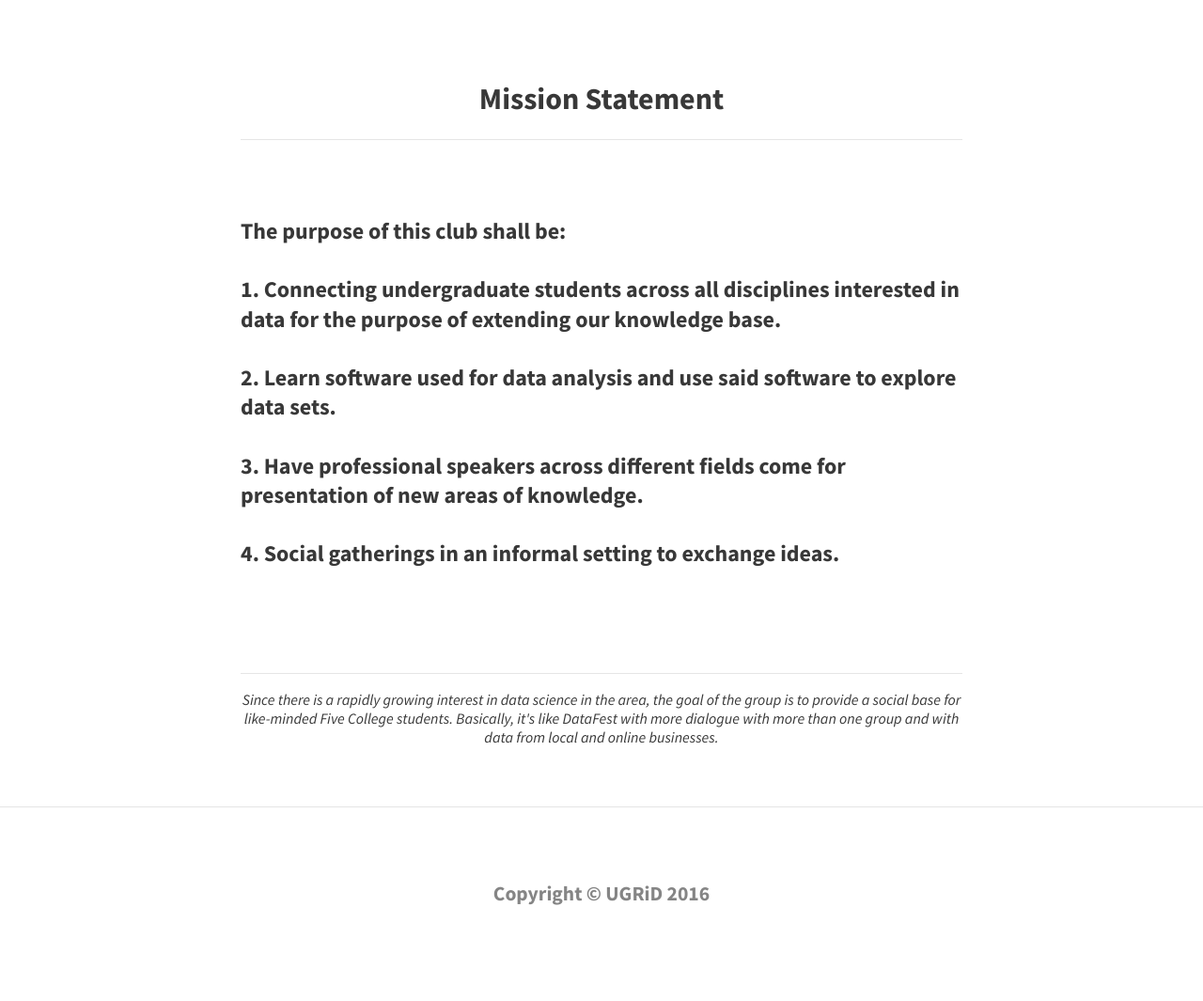
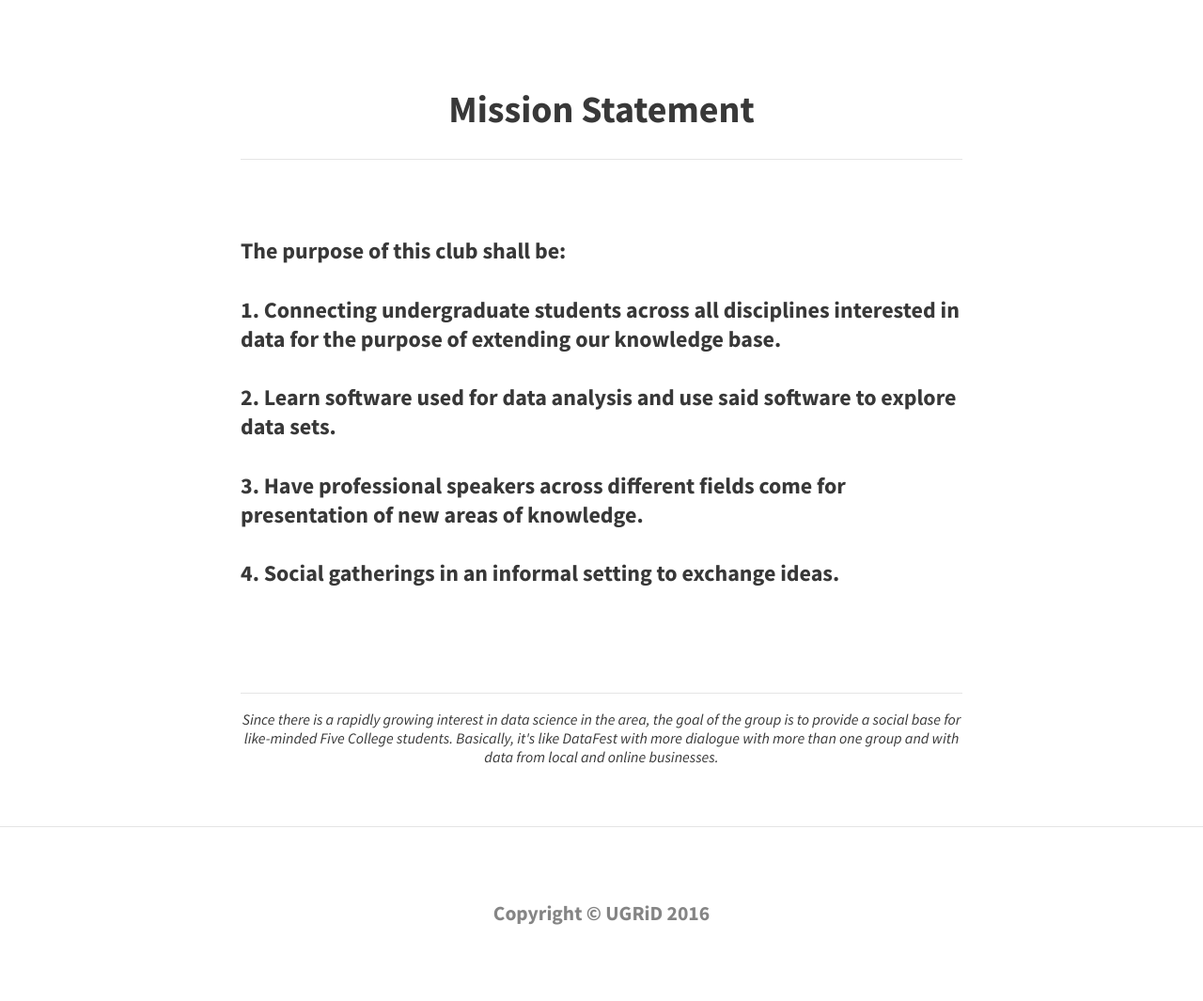
Before and after one commit to sketchplatform/ugriders.github.io, a Jekyll site: the page built from about.md, in a window 1280 px wide. Shown: the part 371-1436 px from the top of the page at 94% size. Built offline with Jekyll 4.4.1, drawn with Linux system fonts in a browser that asks for light colours; nearby versions of some CDN libraries; before the commit the page ends 1415 px from its top, so only the background shows below that.

Commit message:
Update about.md

```diff
--- a/about.md
+++ b/about.md
@@ -6,9 +6,9 @@ feature-img: "img/landscape4.jpeg"
 ---
 
 
-<center><h2>
+<center><h1>
 Mission Statement
-</h2></center>
+</h1></center>
 
 ---
 
```
